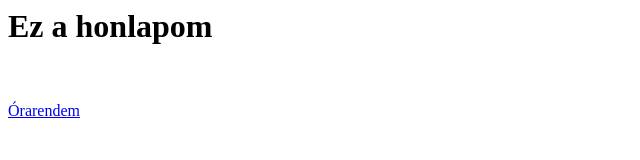
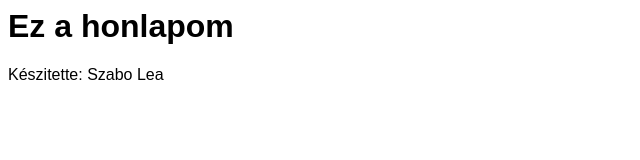
Before and after one commit to szalea/honlap, a plain HTML site: page index.html in a window 1280 px wide. Shown: the whole page, without its empty margins (0-640 px from the left). Drawn offline with Linux system fonts and the light colour scheme.

Commit message:
Update index.html

```diff
--- a/index.html
+++ b/index.html
@@ -1,3 +1,18 @@
+<html lang="hun">
+<head>
+<title>Honlapom</title>
+<meta charset="UTF-8">
+<meta name="viewport" content="width=device-width, initial-scale=1">
+<style>
+body {
+  font-family: Arial, Helvetica, sans-serif;
+}
+</style>
+</head>
+<body>
+
 <h1>Ez a honlapom</h1>
-<br><br>
-<a href="orarend.html">Órarendem</a>
+<p> Készitette: Szabo Lea</p>
+
+</body>
+</html>
```
